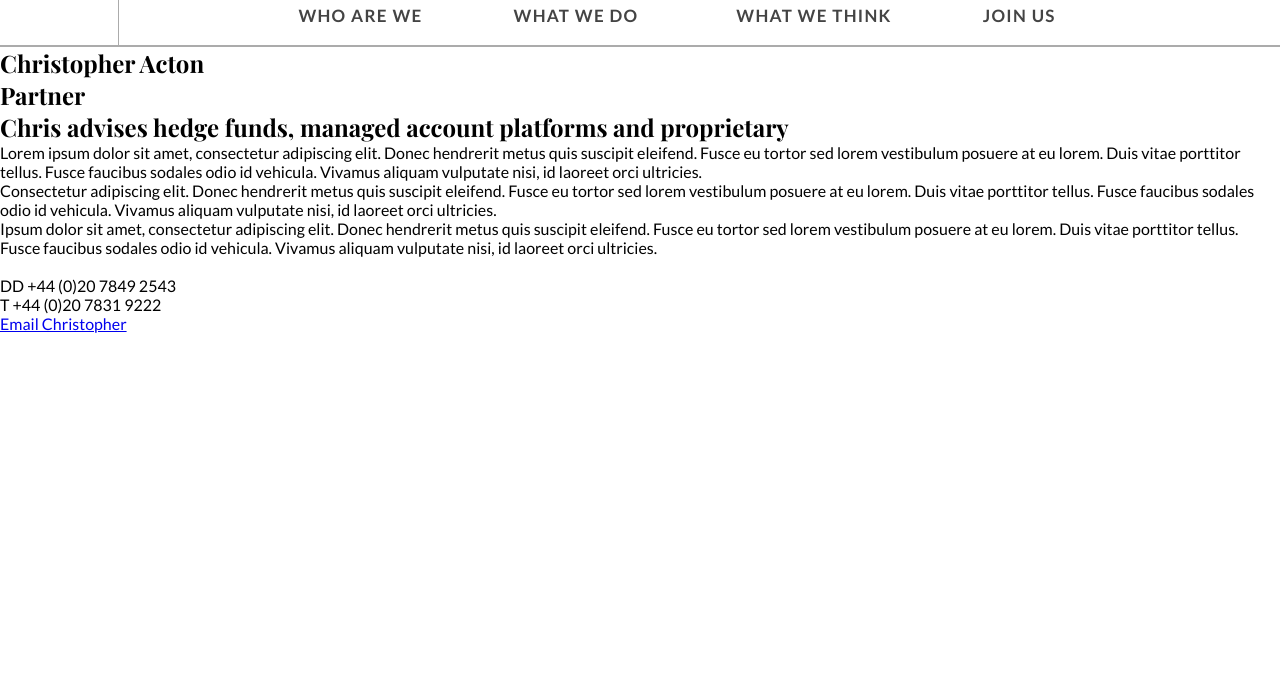
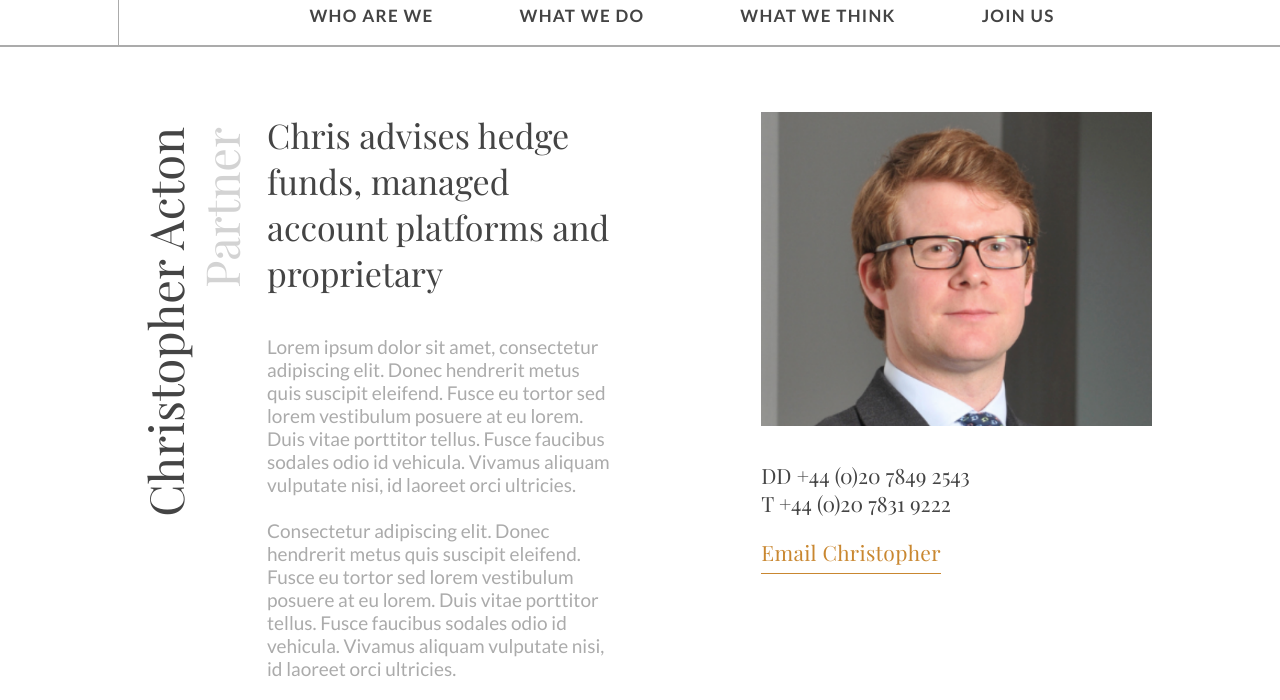
Before and after one commit to dessa995/Frowardslash-entry-project, a website built with webpack: page src/index.html in a window 1280 px wide. Shown: the part 81-781 px from the top of the page. Built offline with nearby package versions, Linux system fonts and the light colour scheme; a web font is replaced by a local one.

Commit message:
hero banner desktop

```diff
--- a/src/index.html
+++ b/src/index.html
@@ -76,7 +76,8 @@
       </div>
     </header>
     <section class="section-hero--wrapper">
-      <div>
+      <!-- <div class="section-hero--wrapper"> -->
+      <div class="section-hero--text-wrapper">
         <div class="hero-heading--wrapper">
           <h1 class="heading-name">Christopher Acton</h1>
           <h1 class="heading-title">Partner</h1>
@@ -107,12 +108,23 @@
           </p>
         </div>
       </div>
-      <div class="hero-image--container">&nbsp;</div>
-      <div class="hero-div--contact">
-        <p>DD +44 (0)20 7849 2543</p>
-        <p>T +44 (0)20 7831 9222</p>
-        <a href="#">Email Christopher</a>
+      <div class="hero--contact-and-img-wrapper">
+        <div class="hero-image--container">
+          <!-- &nbsp; -->
+          <img
+            src="../assets/images/Mask-Group-1.png"
+            alt="Image of Christopher"
+          />
+        </div>
+        <div class="hero-div--contact">
+          <div class="hero-div--contact-numbers">
+            <p>DD +44 (0)20 7849 2543</p>
+            <p>T +44 (0)20 7831 9222</p>
+          </div>
+          <a href="#">Email Christopher</a>
+        </div>
       </div>
+      <!-- </div> -->
     </section>
   </body>
 </html>
--- a/src/scss/_header.scss
+++ b/src/scss/_header.scss
@@ -38,15 +38,18 @@
   justify-content: center;
   width: 100%;
   margin-top: 23px;
+  gap: 10px;
 }
 
 .header-navbar--half {
-  display: inline-block;
-  margin-right: 10px;
+  display: flex;
+  gap: 86px;
+  // gap: 5.8rem;
+  padding: 0 43px;
 }
 
 .header-navbar--link {
-  margin: 0px 44px;
+  // margin: 0px 41px;
   display: inline-block;
   font-size: 17px;
   font-weight: bold;
@@ -54,6 +57,7 @@
   color: #444444;
   letter-spacing: 1.28px;
   text-decoration: none;
+  // min-width: 156px;
 
   &:hover {
     color: #ff4646;
--- a/src/scss/_hero.scss
+++ b/src/scss/_hero.scss
@@ -0,0 +1,95 @@
+.section-hero--wrapper {
+  display: flex;
+  width: 80%;
+  margin: 65px auto;
+}
+
+.section-hero--text-wrapper {
+  display: flex;
+  width: 50%;
+  position: relative;
+}
+
+.hero-heading--wrapper {
+  display: flex;
+  flex-direction: row;
+  align-items: flex-start;
+  margin-right: 10px;
+  padding: 15px 5px;
+}
+
+.heading-name {
+  color: #444;
+  font-size: 47px;
+  transform: rotate(180deg);
+  writing-mode: vertical-lr;
+  text-orientation: mixed;
+  font-weight: normal;
+  margin-right: -7px;
+}
+
+.heading-title {
+  color: #707070;
+  opacity: 0.3;
+  font-size: 47px;
+  transform: rotate(180deg);
+  writing-mode: vertical-lr;
+  text-orientation: mixed;
+  font-weight: normal;
+}
+
+.hero--descriprion-container {
+  width: 79%;
+}
+
+.hero--description-heading {
+  font-size: 34px;
+  font-weight: normal;
+  color: #444;
+  margin-bottom: 39px;
+}
+
+.hero--description-text {
+  color: #ababab;
+  font-size: 19px;
+  margin-bottom: 23px;
+}
+
+.hero--contact-and-img-wrapper {
+  display: flex;
+  flex-direction: column;
+  justify-content: left;
+  width: 40%;
+  margin-left: 145px;
+}
+
+.hero-image--container img {
+  width: 100%;
+  min-width: 250px;
+  min-height: 250px;
+  background-size: contain;
+}
+
+.hero-div--contact-numbers {
+  margin-top: 32px;
+  margin-bottom: 21px;
+}
+
+.hero-div--contact-numbers p {
+  @include heading-font;
+
+  color: #444;
+  font-size: 21px;
+}
+
+.hero-div--contact a {
+  @include heading-font;
+
+  display: inline-block;
+  font-size: 21px;
+  letter-spacing: 0.3px;
+  color: #c98730;
+  text-decoration: none;
+  padding-bottom: 7px;
+  border-bottom: 1px solid #c98730;
+}
--- a/src/scss/_mixins.scss
+++ b/src/scss/_mixins.scss
@@ -1,10 +1,3 @@
-@mixin headings {
-  h1,
-  h2,
-  h3,
-  h4,
-  h5,
-  h6 {
-    font-family: "Playfair Display", serif;
-  }
+@mixin heading-font {
+  font-family: "Playfair Display", serif;
 }
--- a/src/scss/main.scss
+++ b/src/scss/main.scss
@@ -1,5 +1,6 @@
 @import "./header";
 @import "./mixins";
+@import "./hero";
 
 * {
   margin: 0;
@@ -8,4 +9,11 @@
   font-family: "Lato", sans-serif;
 }
 
-@include headings;
+h1,
+h2,
+h3,
+h4,
+h5,
+h6 {
+  @include heading-font;
+}
```
